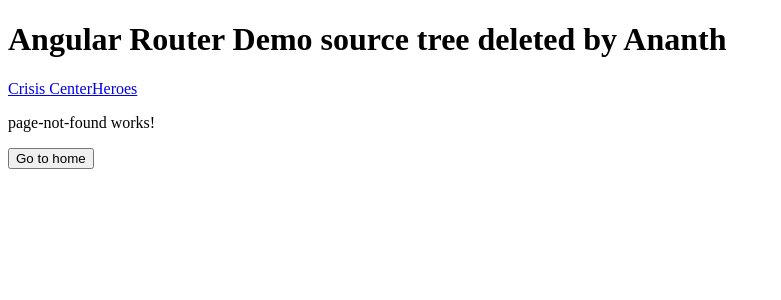
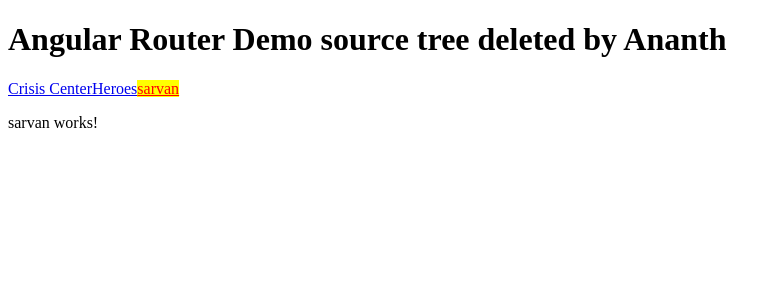
Before and after one commit to sarvan90/angular-test, an Angular app: page /sarvan in a window 1280 px wide. Shown: the top 300 px of the page, without its empty margins (0-781 px from the left). Built offline with nearby package versions, Linux system fonts and the light colour scheme.

Commit message:
sarvan component

```diff
--- a/src/app/app.component.html
+++ b/src/app/app.component.html
@@ -2,5 +2,6 @@
   <nav>
     <a routerLink="/crisis-center" routerLinkActive="active">Crisis Center</a>
     <a routerLink="/heroes" routerLinkActive="active">Heroes</a>
+    <a routerLink="/sarvan" routerLinkActive="active">sarvan</a>
   </nav>
   <router-outlet></router-outlet>
--- a/src/app/app.module.ts
+++ b/src/app/app.module.ts
@@ -8,10 +8,12 @@
 import { CrisisListComponent } from './crisis-list/crisis-list.component';
 import { HeroListComponent } from './hero-list/hero-list.component';
 import { PageNotFoundComponent } from './page-not-found/page-not-found.component';
+import { SarvanComponent } from './sarvan/sarvan.component';
 
 const appRoutes: Routes = [
   { path: 'crisis-center', component: CrisisListComponent },
   { path: 'heroes', component: HeroListComponent, data: { title: 'Heroes List' } },
+  { path: 'sarvan', component: SarvanComponent },
   { path: '',   redirectTo: '/heroes', pathMatch: 'full' },
   { path: '**', component: PageNotFoundComponent }
 ];
@@ -22,7 +24,8 @@
     AppComponent,
     CrisisListComponent,
     HeroListComponent,
-    PageNotFoundComponent
+    PageNotFoundComponent,
+    SarvanComponent
   ],
   imports: [
     BrowserModule,
--- /dev/null
+++ b/src/app/sarvan/sarvan.component.html
@@ -0,0 +1,3 @@
+<p>
+  sarvan works!
+</p>
--- /dev/null
+++ b/src/app/sarvan/sarvan.component.ts
@@ -0,0 +1,15 @@
+import { Component, OnInit } from '@angular/core';
+
+@Component({
+  selector: 'app-sarvan',
+  templateUrl: './sarvan.component.html',
+  styleUrls: ['./sarvan.component.css']
+})
+export class SarvanComponent implements OnInit {
+
+  constructor() { }
+
+  ngOnInit() {
+  }
+
+}
```
Also changed, not shown: src/app/sarvan/sarvan.component.css (added), 1 other file (tests, documents, lock files or other folders).
